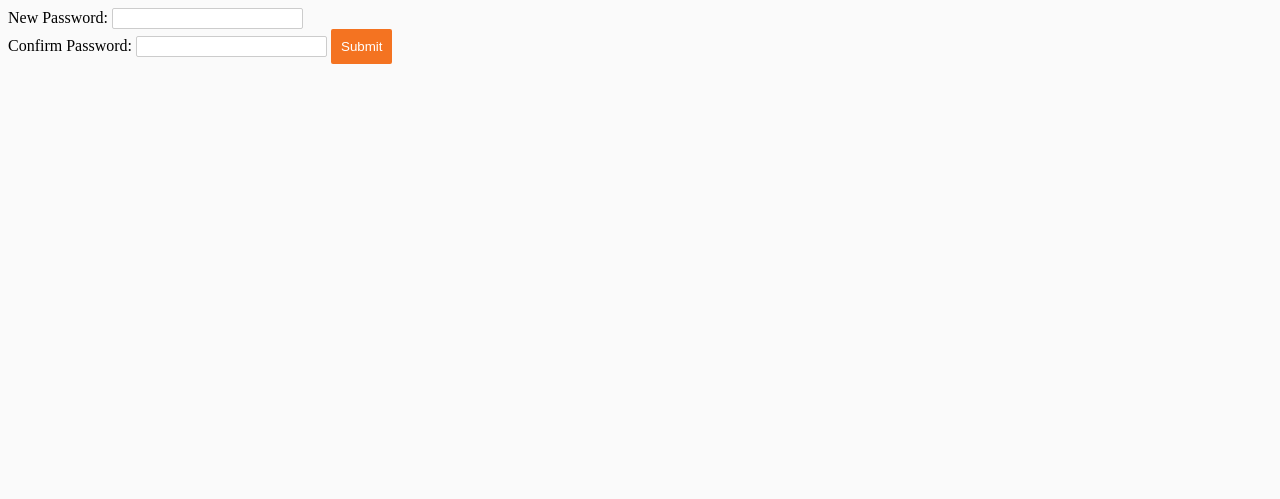
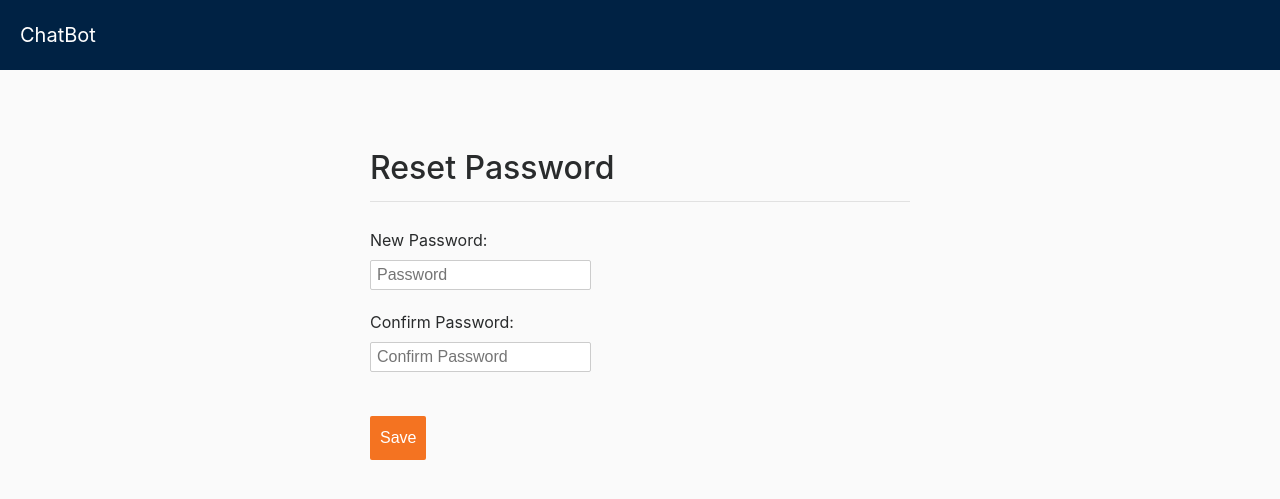
Before and after one commit to Fromalaska49/DunderMifflin-ChatBot, a Django app: template templates/reset_password.html in a window 1280 px wide. Shown: the top 499 px of the page. Run offline with Django 3.2, Linux system fonts and the light colour scheme; the template is opened without the code that fills it, so the values that code supplies are empty; parts of the project's set-up code (start-up, migrations or seed data) failed here and were passed over; some libraries are stand-ins or nearby versions.

Commit message:
Updated PW Reset
Now matches other pages

```diff
--- a/ChatBot/static/ChatBot/css/main.css
+++ b/ChatBot/static/ChatBot/css/main.css
@@ -78,7 +78,7 @@ input[type=text]:active, input[type=password]:active, textarea:active, select:ac
 	border-color: #ffffff;
 }
 
-#registrationForm .row {
+#registrationForm .row, #passwordReset .row {
 	background-color: inherit;
 	padding: 10px 0px;
 }
--- a/templates/reset_password.html
+++ b/templates/reset_password.html
@@ -1,18 +1,46 @@
+{% extends 'main_template.html' %}
 {% load static %}
-<!DOCTYPE html>
-<html lang="en">
-<head>
-    <meta charset="UTF-8">
-    <title>Reset</title>
-    <link rel="stylesheet" type="text/css" href="{% static 'css/main.css' %}" />
-</head>
-<body>
-    <form method="post" action="/reset">
-        {% csrf_token %}
-        New Password: <input type="password" name="PASSWORD">
-        <br>
-        Confirm Password: <input type="password" name="CONFIRM_PASSWORD">
-        <input type="submit">
-    </form>
-</body>
-</html>
+{% block title %}Reset{% endblock %}
+
+{% block content %}
+<div class="container">
+	<div class="row">
+		<div class="col-sm-1 col-md-2 col-lg-3 hidden-xs-down spacer">
+		</div>
+		<div class="col-sm-10 col-md-8 col-lg-6 col-xs-12">
+			<h2>
+				Reset Password
+			</h2>
+			<hr />
+		    <form id="passwordReset" method="post" action="/reset">
+		        {% csrf_token %}
+				<div class="row">
+					<div class="col-sm-12">
+						<label for="password" data-error="wrong" data-success="right">New Password:</label>
+					</div>
+					<div class="col-sm-12">
+						<input type="password" name="PASSWORD" placeholder="Password">
+					</div>
+				</div>
+				<div class="row">
+					<div class="col-sm-12">
+						<label for="confirm_password" data-error="wrong" data-success="right">Confirm Password:</label>
+					</div>
+					<div class="col-sm-12">
+						<input type="password" name="CONFIRM_PASSWORD" placeholder="Confirm Password">
+					</div>
+				</div>
+				<br />
+				<div class="row">
+					<div class="col-sm-12">
+				        <input type="submit" value="Save" />
+				    </div>
+			    </div>
+		    </form>
+		</div>
+		<div class="col-sm-1 col-md-2 col-lg-3 hidden-xs-down spacer">
+		</div>
+    </div>
+</div>
+
+{% endblock %}
```
